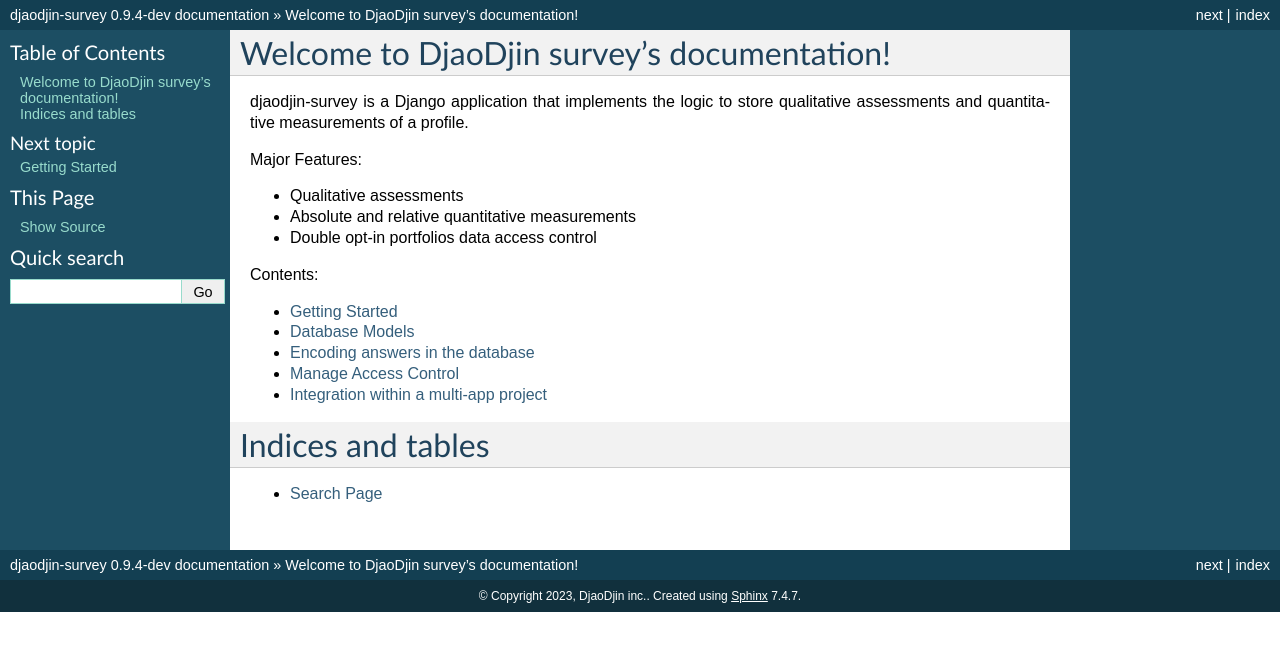
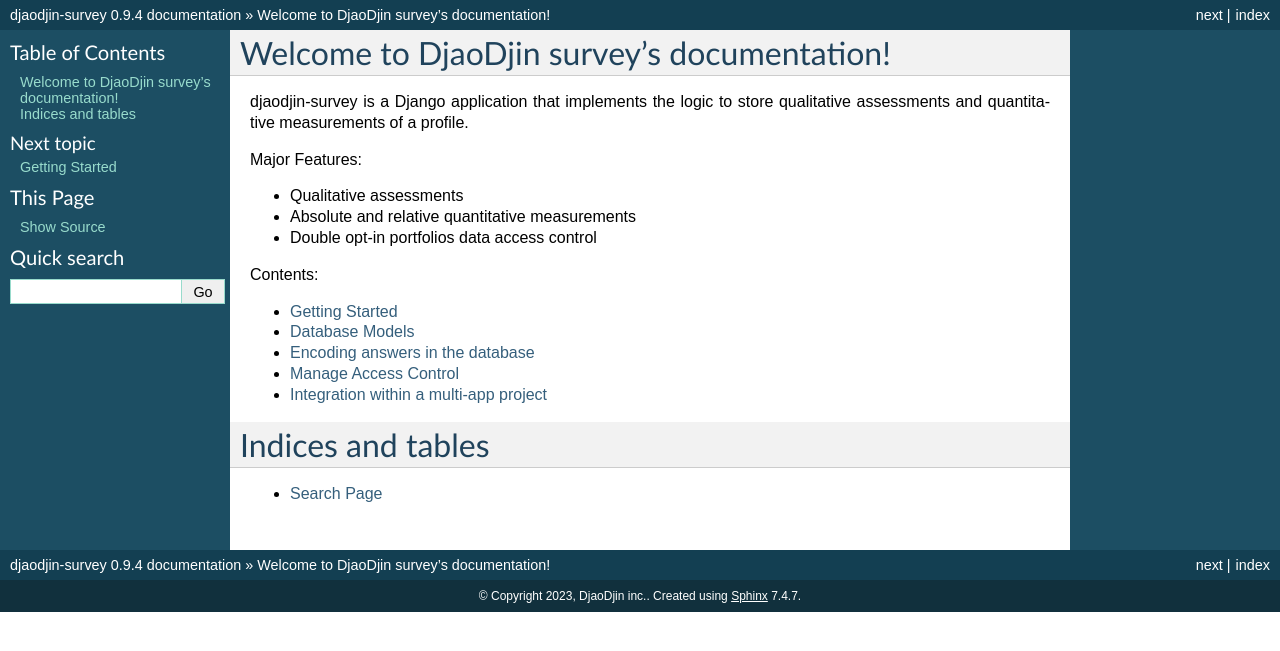
Before and after one commit to djaodjin/djaodjin-survey, a Sphinx documentation site: the page built from docs/index.rst, in a window 1280 px wide. Shown: the top 651 px of the page. Built offline with Sphinx 7.4.7, drawn with Linux system fonts in a browser that asks for light colours.

Commit message:
releases 0.9.4 to pypi

```diff
--- a/docs/conf.py
+++ b/docs/conf.py
@@ -54,7 +54,7 @@
 # The short X.Y version.
 version = '0.9'
 # The full version, including alpha/beta/rc tags.
-release = '0.9.4-dev'
+release = '0.9.4'
 
 # The language for content autogenerated by Sphinx. Refer to documentation
 # for a list of supported languages.
--- a/survey/__init__.py
+++ b/survey/__init__.py
@@ -26,4 +26,4 @@
 PEP 386-compliant version number for the survey django app.
 """
 
-__version__ = '0.9.4-dev'
+__version__ = '0.9.4'
```
Also changed, not shown: README.md (+8 -10 lines), 1 other file.
